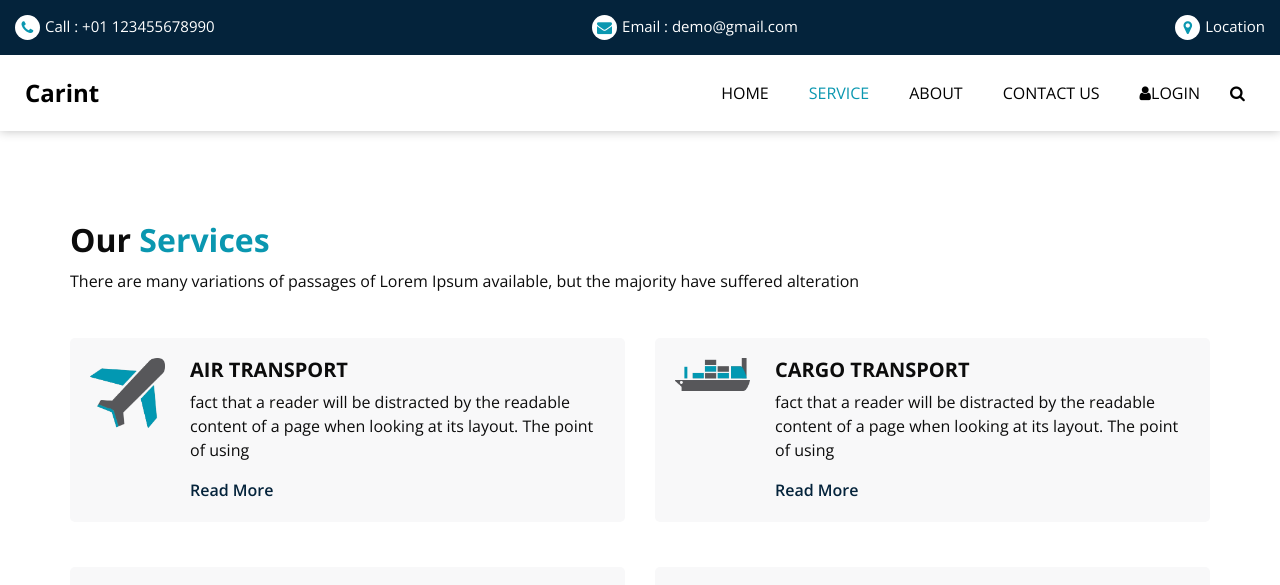
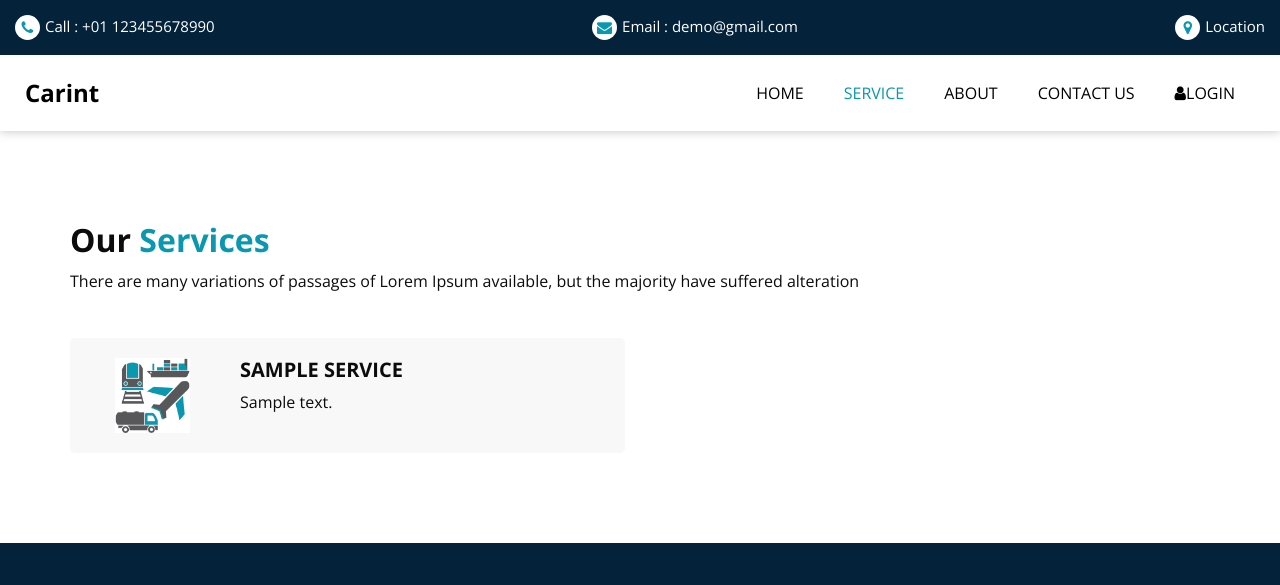
Before and after one commit to Hinelya/Damla-Gul-Saykara---360121002, a Flask app: page /services in a window 1280 px wide. Shown: the top 585 px of the page. Run offline with Flask 3, Linux system fonts and the light colour scheme; tables that the repository leaves empty hold one stand-in row (values such as "Sample post"); some libraries are stand-ins or nearby versions.

Commit message:
servisler guncellendi
servisler blog haline getirildi

```diff
--- a/Carint/app/models.py
+++ b/Carint/app/models.py
@@ -27,6 +27,7 @@ class Service(db.Model):
     id = db.Column(db.Integer, primary_key=True)
     title = db.Column(db.String(100), nullable=False)
     description = db.Column(db.Text, nullable=False)
+    image = db.Column(db.String(255))
 
 class Contact(db.Model):
     id = db.Column(db.Integer, primary_key=True)
--- a/Carint/app/templates/about.html
+++ b/Carint/app/templates/about.html
@@ -107,11 +107,11 @@
                   <a class="nav-link" href="{{ url_for('login') }}"> <i class="fa fa-user" aria-hidden="true"></i>Login</a>
                 </li>
               {% endif %}
-                <form class="form-inline">
+              <!--<form class="form-inline">
                   <button class="btn  my-2 my-sm-0 nav_search-btn" type="submit">
                     <i class="fa fa-search" aria-hidden="true"></i>
                   </button>
-                </form>
+                </form>-->
               </ul>
             </div>
           </nav>
--- a/Carint/app/templates/contact.html
+++ b/Carint/app/templates/contact.html
@@ -107,11 +107,11 @@
                   <a class="nav-link" href="{{ url_for('login') }}"> <i class="fa fa-user" aria-hidden="true"></i>Login</a>
                 </li>
               {% endif %}
-                <form class="form-inline">
+                <!--<form class="form-inline">
                   <button class="btn  my-2 my-sm-0 nav_search-btn" type="submit">
                     <i class="fa fa-search" aria-hidden="true"></i>
                   </button>
-                </form>
+                </form>-->
               </ul>
             </div>
           </nav>
--- a/Carint/app/templates/header.html
+++ b/Carint/app/templates/header.html
@@ -64,10 +64,10 @@
                 </li>
               {% endif %}
 
-              <form class="form-inline">
+              <!--<form class="form-inline">
                 <button class="btn  my-2 my-sm-0 nav_search-btn" type="submit">
                   <i class="fa fa-search" aria-hidden="true"></i>
-                </button>
+                </button>-->
               </form>
             </ul>
           </div>
--- a/Carint/app/templates/index.html
+++ b/Carint/app/templates/index.html
@@ -60,10 +60,6 @@
   {% include 'about-sec.html' %}
   <!-- end about section -->
 
-  <!-- track section
-  {% include 'track.html' %}
-   end track section -->
-
   <!-- client section -->
   {% include 'client.html' %}
   <!-- end client section -->
--- a/Carint/app/templates/services.html
+++ b/Carint/app/templates/services.html
@@ -107,11 +107,11 @@
                   <a class="nav-link" href="{{ url_for('login') }}"> <i class="fa fa-user" aria-hidden="true"></i>Login</a>
                 </li>
               {% endif %}
-                <form class="form-inline">
+                <!--<form class="form-inline">
                   <button class="btn  my-2 my-sm-0 nav_search-btn" type="submit">
                     <i class="fa fa-search" aria-hidden="true"></i>
                   </button>
-                </form>
+                </form>-->
               </ul>
             </div>
           </nav>
@@ -134,88 +134,24 @@
             There are many variations of passages of Lorem Ipsum available, but the majority have suffered alteration
           </p>
         </div>
-        <div class="row">
+
+        <div class="row" id="service-list">
+          <!-- Servisler burada görüntülenecek -->
+          {% for service in services %}
           <div class="col-md-6 ">
             <div class="box ">
               <div class="img-box">
-                <img src="{{ url_for('static', filename='images/s1.png') }}" alt="">
+                <img src="{{ url_for('static', filename='images/tosbik.png') }}" alt="">
               </div>
               <div class="detail-box">
-                <h5>
-                  Air Transport
-                </h5>
-                <p>
-                  fact that a reader will be distracted by the readable content of a page when looking at its layout.
-                  The
-                  point of using
-                </p>
-                <a href="">
-                  Read More
-                </a>
+                <h5>{{ service.title }}</h5>
+                <p>{{ service.description }}</p>
               </div>
             </div>
           </div>
-          <div class="col-md-6 ">
-            <div class="box ">
-              <div class="img-box">
-                <img src="{{ url_for('static', filename='images/s2.png') }}" alt="">
-              </div>
-              <div class="detail-box">
-                <h5>
-                  Cargo Transport
-                </h5>
-                <p>
-                  fact that a reader will be distracted by the readable content of a page when looking at its layout.
-                  The
-                  point of using
-                </p>
-                <a href="">
-                  Read More
-                </a>
-              </div>
-            </div>
-          </div>
-          <div class="col-md-6 ">
-            <div class="box ">
-              <div class="img-box">
-                <img src="{{ url_for('static', filename='images/s3.png') }}" alt="">
-              </div>
-              <div class="detail-box">
-                <h5>
-                  Trucks Transport
-                </h5>
-                <p>
-                  fact that a reader will be distracted by the readable content of a page when looking at its layout.
-                  The
-                  point of using
-                </p>
-                <a href="">
-                  Read More
-                </a>
-              </div>
-            </div>
-          </div>
-          <div class="col-md-6 ">
-            <div class="box ">
-              <div class="img-box">
-                <img src="{{ url_for('static', filename='images/s4.png') }}" alt="">
-              </div>
-              <div class="detail-box">
-                <h5>
-                  Train Transport
-                </h5>
-                <p>
-                  fact that a reader will be distracted by the readable content of a page when looking at its layout.
-                  The
-                  point of using
-                </p>
-                <a href="">
-                  Read More
-                </a>
-              </div>
-            </div>
-          </div>
+          {% endfor %}
         </div>
+
       </div>
     </div>
   </section>
--- a/Carint/app/views.py
+++ b/Carint/app/views.py
@@ -4,15 +4,21 @@ from flask import render_template, redirect, url_for, request, flash
 from app import app, db
 from app.forms import LoginForm, RegisterForm
 from flask_login import current_user, login_user, logout_user, login_required
-from app.models import User, Subscriber, Contact
+from app.models import User, Subscriber, Contact, Service
 
 @app.route('/')
 def home():
-    return render_template('index.html')
+    services = Service.query.all()
+
+    return render_template('index.html', services=services)
 
 @app.route('/services')
 def services():
-    return render_template('services.html')
+    # Tüm servisleri veritabanından al
+    services = Service.query.all()
+
+    # services.html sayfasına servisleri iletecek şekilde render et
+    return render_template('services.html', services=services)
 
 @app.route('/about')
 def about():
```
Also changed, not shown: Carint/app/__init__.py (+6 -1 lines), Carint/app/templates/service-sec.html (+9 -70 lines), Carint/app/templates/track.html (deleted, +0 -28 lines), Carint/app/static/images/tosbik.png (added), Carint/instance/site.db.
